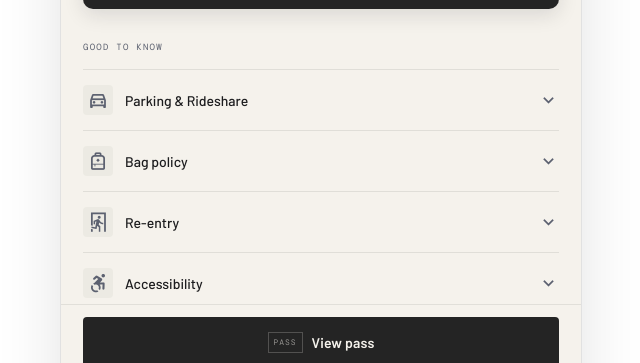
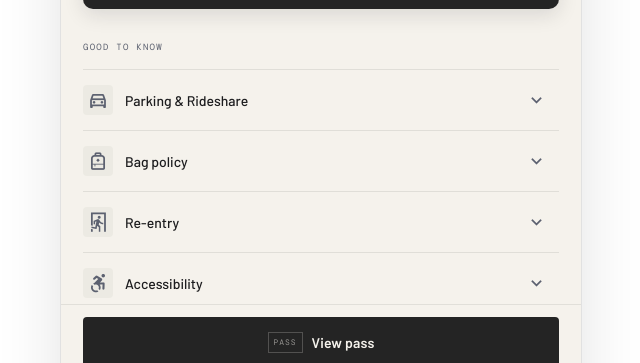
Before and after one commit to theuxgod/P303-Showpass-mobile-exp, a Vue app: page /details in a window 1280 px wide. Shown: the part 413-776 px from the top of the page, without its empty margins (319-959 px from the left). Built offline with nearby package versions, Linux system fonts and the light colour scheme.

Commit message:
feat: adjust padding for accordion trigger to enhance layout consistency

```diff
--- a/src/style.css
+++ b/src/style.css
@@ -490,6 +490,7 @@ h1 {
 }
 .details-page .arrival-card .section-label { color: var(--blue-hi); }
 .details-page .info-section .section-label { color: var(--muted); }
+.details-page .accordion-trigger { padding-right: 12px; }
 
 /* ─── Expanded accordion ─────────────────────────────────── */
 .details-page .accordion-item.expanded {
@@ -499,7 +500,7 @@ h1 {
   overflow: hidden;
 }
 .details-page .accordion-item.expanded .accordion-trigger {
-  padding: 14px 14px 13px 9px;
+  padding: 14px 12px 13px 9px;
   color: var(--paper);
 }
 .details-page .accordion-item.expanded .accordion-icon {
```
